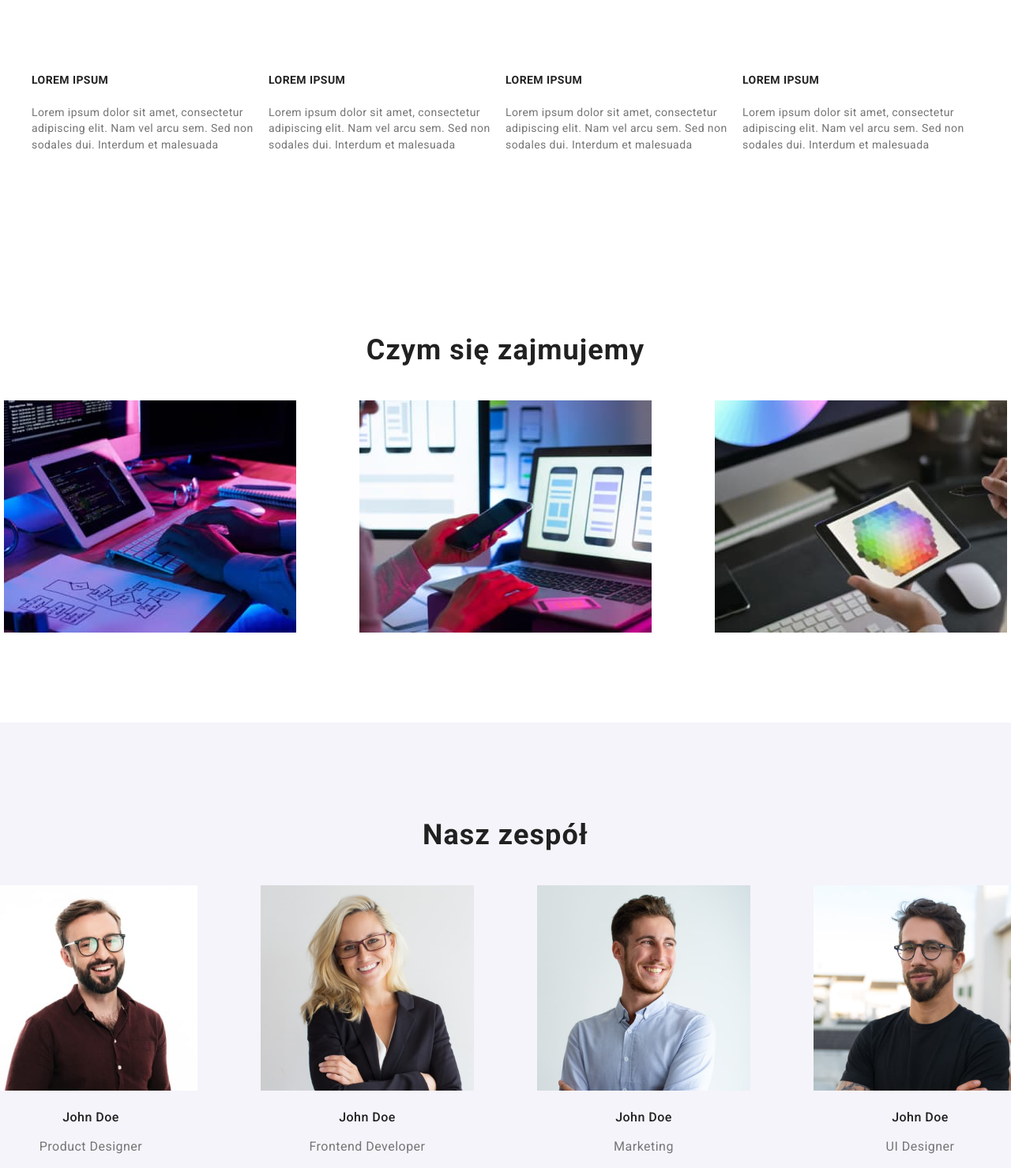
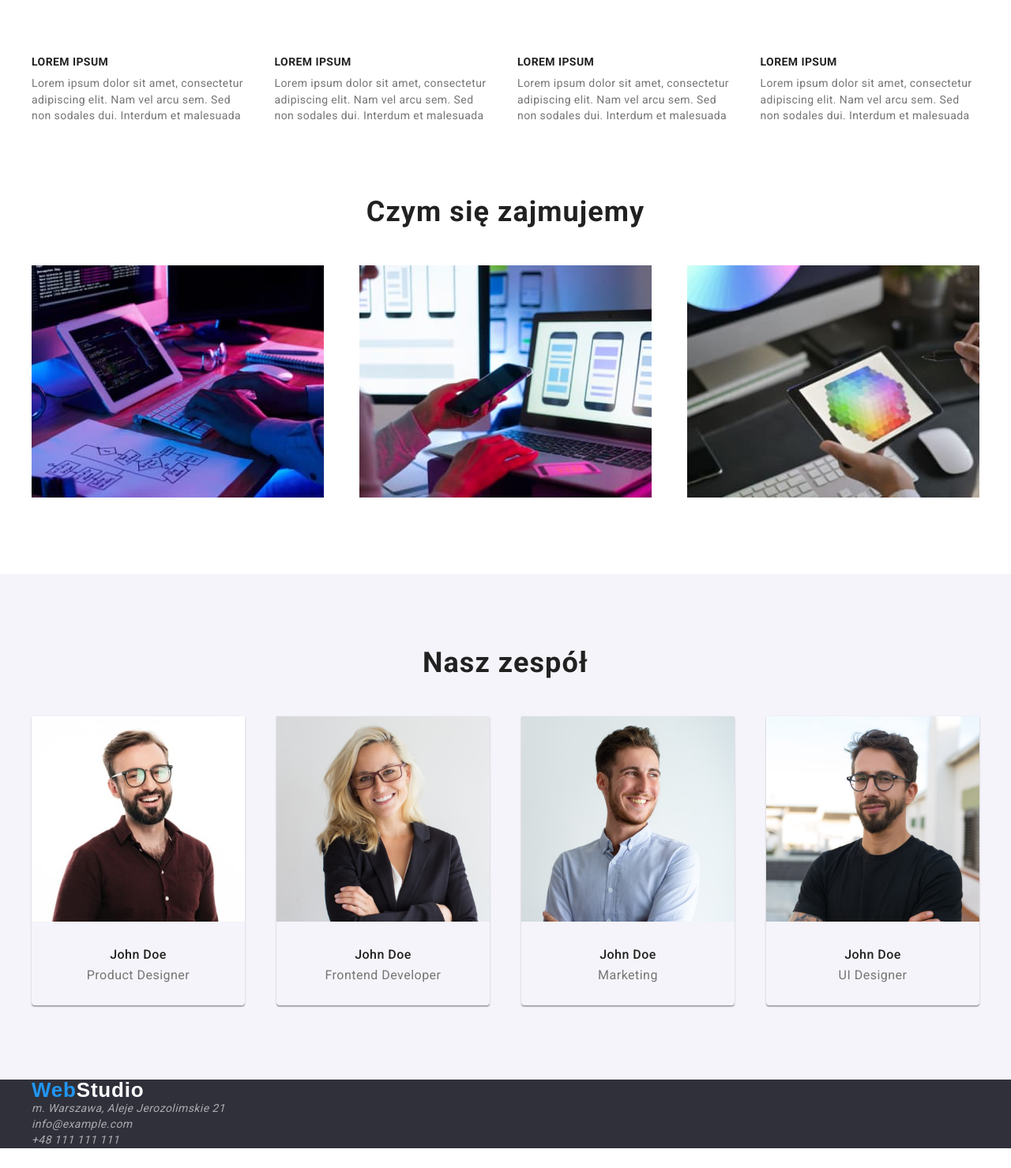
Before and after one commit to DagmaraKida/DagmaraKida-goit-markup-hw-03, a plain HTML site: page index.html in a window 1280 px wide. Shown: the part 680-2159 px from the top of the page at 79% size. After the commit the page ends 2134 px from the top, so only its background shows below. Drawn offline with nearby package versions, Linux system fonts and the light colour scheme.

Commit message:
index page styles add

```diff
--- a/css/styles.css
+++ b/css/styles.css
@@ -13,6 +13,7 @@ body {
   background-color: var(--white);
   color: var(--black);
   font-family: "Roboto", sans-serif;
+  font-size: 14px;
 }
 
 .container {
@@ -109,6 +110,7 @@ h2 {
   line-height: 1;
   letter-spacing: 0.03em;
   text-align: center;
+  margin: 0;
 }
 
 h3 {
@@ -117,21 +119,28 @@ h3 {
   line-height: 1;
   letter-spacing: 0.06em;
   text-align: left;
+  margin: 0;
 }
-
+/*  .team-card-title
+ */
 h4 {
   font-size: 16px;
   font-weight: 500;
   line-height: 1;
   letter-spacing: 0.03em;
   text-align: center;
+  margin: 0;
 }
+
 h5 {
   font-size: 14px;
   font-weight: 700;
   line-height: 1;
   letter-spacing: 0.03em;
   text-align: left;
+  text-transform: uppercase;
+  color: var(--black);
+  margin: 0;
 }
 
 ul {
@@ -147,36 +156,62 @@ ul {
 .text-cards {
   display: flex;
   justify-content: space-between;
-}
-.img-cards {
-  display: flex;
-  justify-content: center;
+  margin-bottom: 94px;
 }
 
-.team-cards {
-  display: flex;
-  justify-content: center;
+.text-card-item {
+  margin-right: 30px;
 }
-
-.portfolio-cards {
-  display: flex;
-  flex-wrap: wrap;
+.text-card-item:last-child {
+  margin-right: 0;
 }
 
 .text-card-text {
   color: var(--grey);
-  font-size: 14px;
   line-height: 1.46;
   letter-spacing: 0.03em;
-  text-align: left;
+  margin: 10px 0 0 0;
 }
 
+.img-cards,
+.team-cards {
+  display: flex;
+  justify-content: space-between;
+}
+
+.img-card-item,
+.team-card-item {
+  margin: 0;
+  margin-top: 50px;
+}
+
+.team-card-item {
+  box-shadow: 0px 1px 3px rgba(0, 0, 0, 0.12), 0px 1px 1px rgba(0, 0, 0, 0.14), 0px 2px 1px rgba(0, 0, 0, 0.2);
+  border-radius: 0px 0px 4px 4px;
+}
+/* .team-card-title
+ */
+
+.team-card-item figcaption {
+  padding: 30px;
+}
 .team-card-text {
   color: var(--grey);
   font-size: 16px;
   line-height: 1;
   letter-spacing: 0.03em;
   text-align: center;
+  margin: 0;
+  margin-top: 10px;
+}
+
+.our-team {
+  background-color: var(--light-grey);
+}
+
+.portfolio-cards {
+  display: flex;
+  flex-wrap: wrap;
 }
 
 .portfolio-card-text {
@@ -224,9 +259,6 @@ ul {
   cursor: pointer;
 }
 
-.our-team {
-  background-color: var(--light-grey);
-}
 /*main end*/
 
 /*footer*/
--- a/index.html
+++ b/index.html
@@ -54,7 +54,7 @@
         <button type="button" class="hero-button">Zamów usługę</button>
       </section>
 
-      <!-- NASZE ATUTY -->
+      <!--CZYM SIĘ ZAJMUJEMY-->
       <section class="section">
         <div class="container">
           <ul class="text-cards">
@@ -87,13 +87,9 @@
               </p>
             </li>
           </ul>
-        </div>
-      </section>
 
-      <!-- CZYM SIĘ ZAJMUJEMY -->
-      <section class="section">
-        <div class="container">
           <h2 class="section-heading">Czym się zajmujemy</h2>
+
           <div class="img-cards">
             <figure class="img-card-item">
               <img src="images/work/img1.jpg" alt="Programista pisze kod na komputerze" width="370" height="294" />
@@ -120,23 +116,31 @@
           <div class="team-cards">
             <figure class="team-card-item">
               <img src="images/team/employee1.jpg" alt="Zdjęcie John Doe Product Designer" width="270" height="260" />
+              <figcaption>
                 <h4 class="team-card-title">John Doe</h4>
                 <p class="team-card-text">Product Designer</p>
+              </figcaption>
             </figure>
             <figure class="team-card-item">
               <img src="images/team/employee2.jpg" alt="Zdjęcie John Doe Fronted Developer" width="270" height="260" />
+              <figcaption>
                 <h4 class="team-card-title">John Doe</h4>
                 <p class="team-card-text">Frontend Developer</p>
+              </figcaption>
             </figure>
             <figure class="team-card-item">
               <img src="images/team/employee3.jpg" alt="Zdjęcie John Doe Marketing" width="270" height="260" />
+              <figcaption>
                 <h4 class="team-card-title">John Doe</h4>
                 <p class="team-card-text">Marketing</p>
+              </figcaption>
             </figure>
             <figure class="team-card-item">
               <img src="images/team/employee4.jpg" alt="Zdjęcie John Doe UI Designer" width="270" height="260" />
+              <figcaption>
                 <h4 class="team-card-title">John Doe</h4>
                 <p class="team-card-text">UI Designer</p>
+              </figcaption>
             </figure>
           </div>
         </div>
```
Lines whose indentation alone changed are shown as unchanged.
